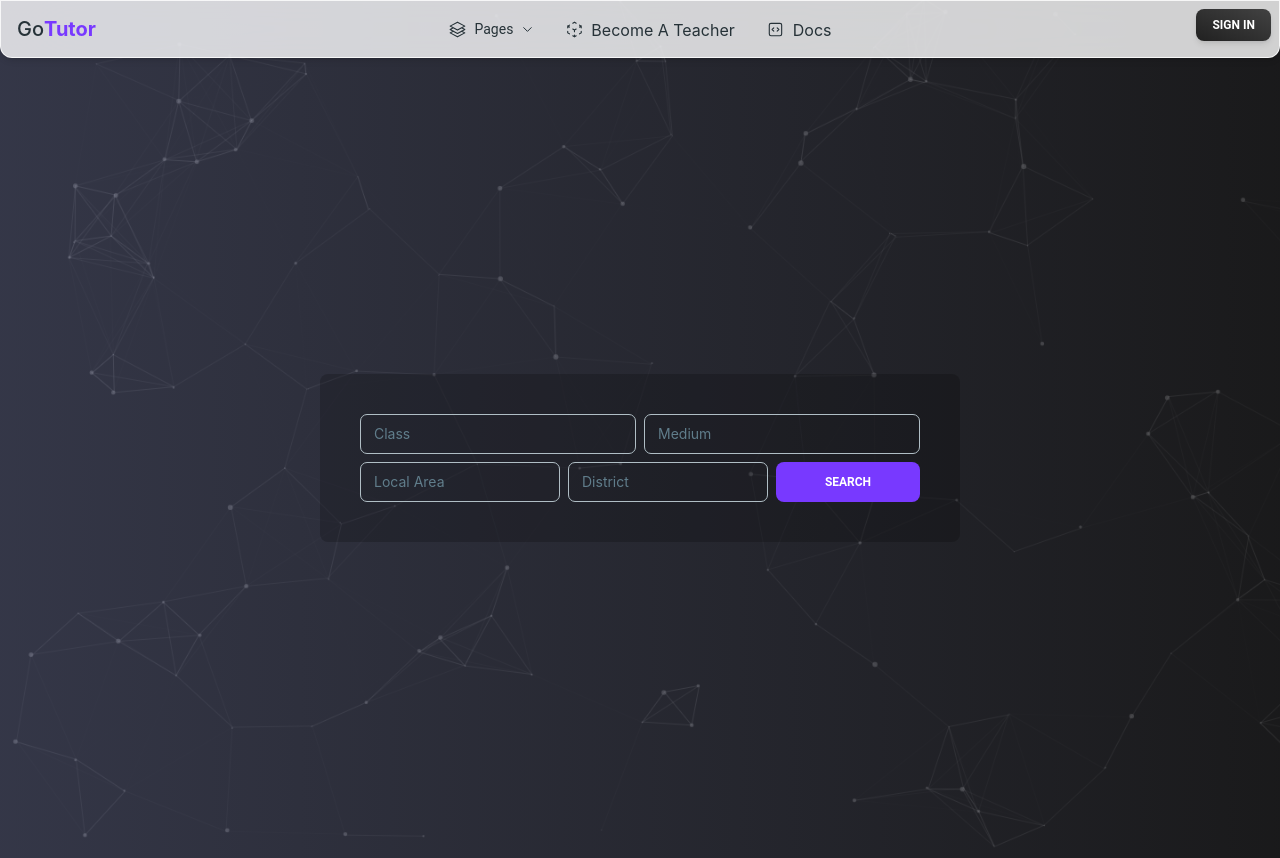
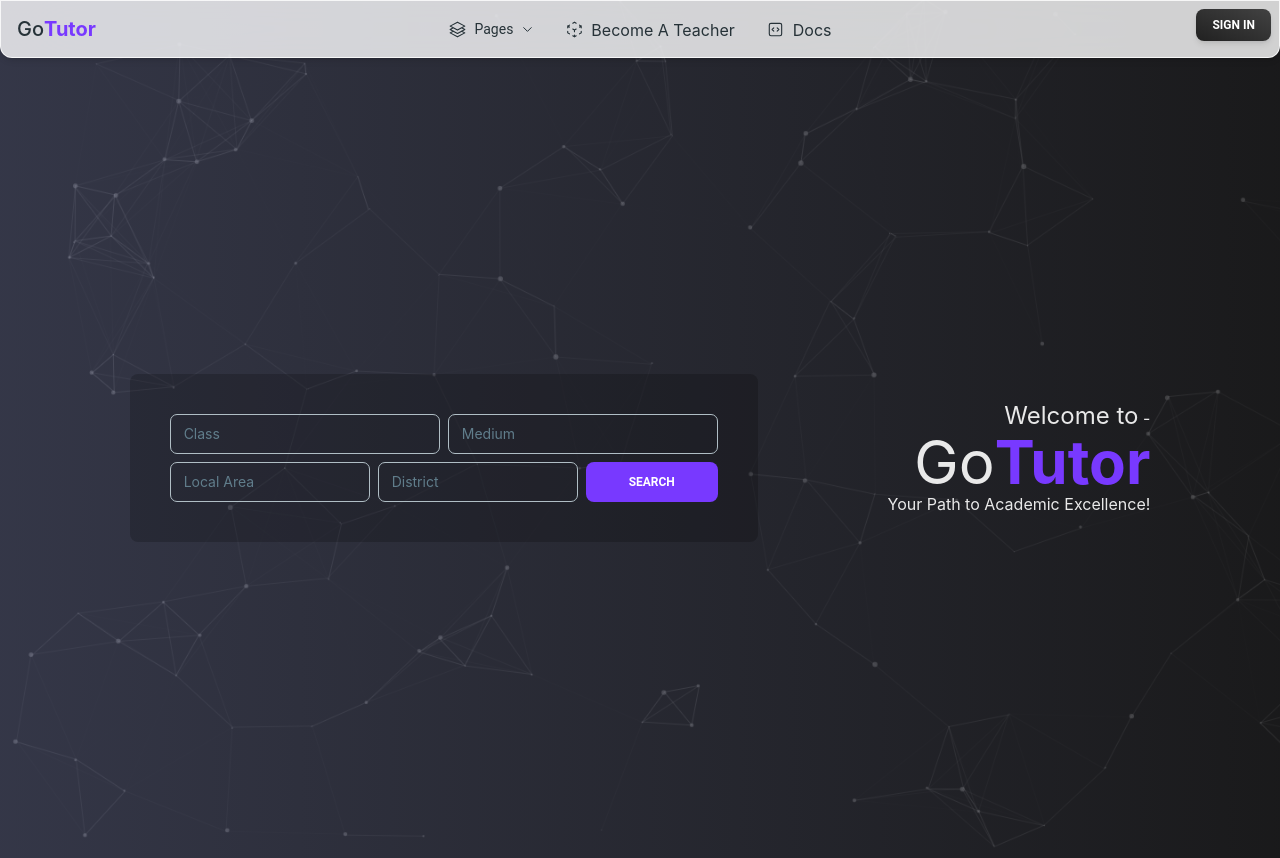
Before and after one commit to Sumaiya-topu/gotutor_client, a React (Create React App) app: page / in a window 1280 px wide. Built offline with nearby package versions, Linux system fonts and the light colour scheme.

Commit message:
hero section

```diff
--- a/src/Components/Hero/Hero.js
+++ b/src/Components/Hero/Hero.js
@@ -14,8 +14,10 @@ const Hero = () => {
     console.log("Search form", data);
   };
   return (
-    <div className=" h-screen flex items-center">
-      <div className=" w-1/2 mx-auto bg-black/20 rounded-lg ">
+    <div className=" h-screen flex items-center justify-evenly">
+      {/* <p>vaaa</p>
+      <p>vaaa</p> */}
+      <div className=" bg-black/20 rounded-lg ">
         {" "}
         <form onSubmit={handleSubmit(handleSearch)} className=" p-10">
           <div className="flex gap-2">
@@ -59,6 +61,15 @@ const Hero = () => {
           </div>
         </form>
       </div>
+      <div className="">
+        <h3 className="text-white/90 text-end">
+          <span className="text-2xl">Welcome to</span> - <br />{" "}
+          <span className="text-6xl">
+            Go<span className="text-[#7839ff] font-bold">Tutor</span>
+          </span>{" "}
+          <br /> Your Path to Academic Excellence!
+        </h3>
+      </div>
     </div>
   );
 };
```
